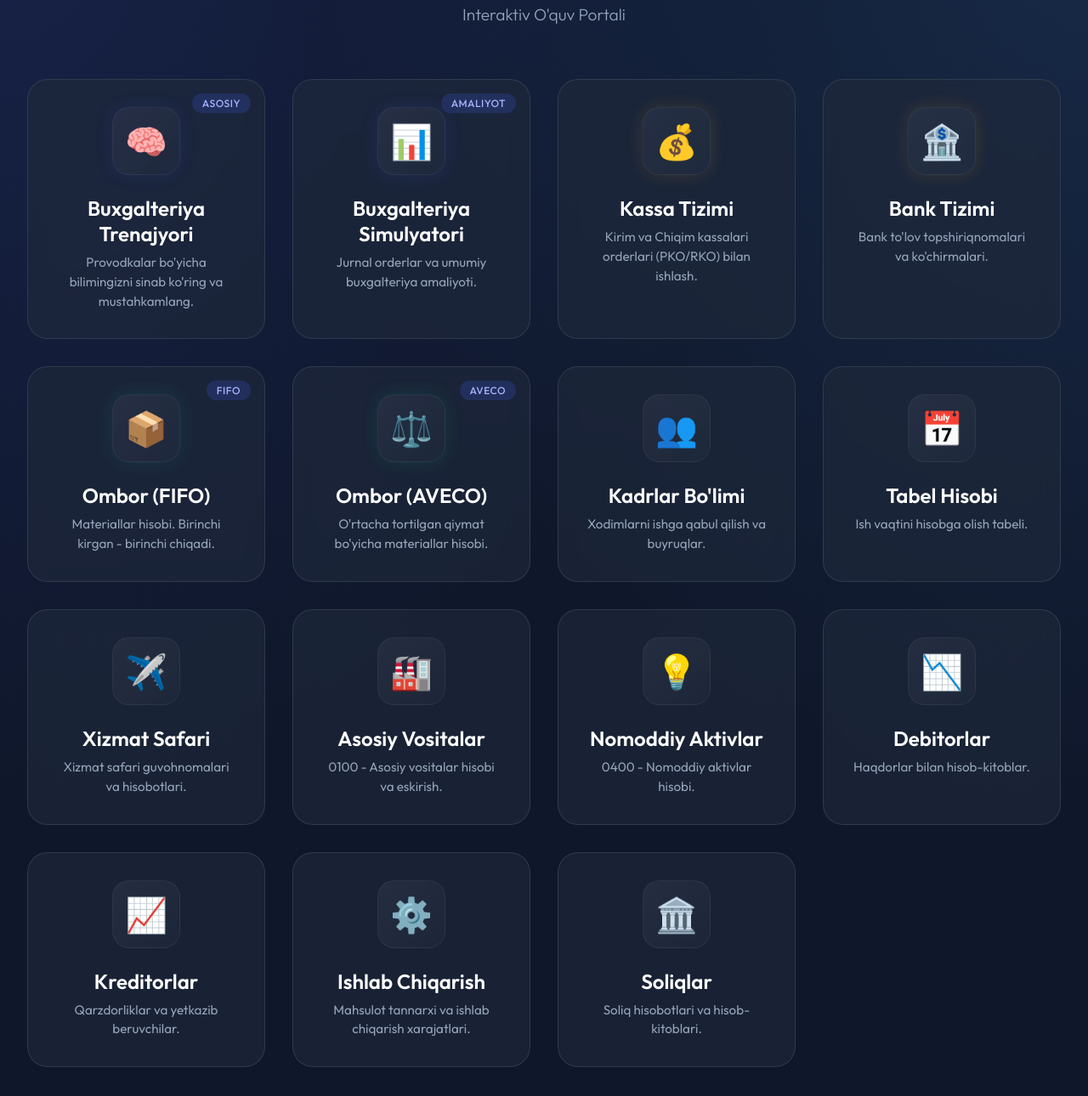
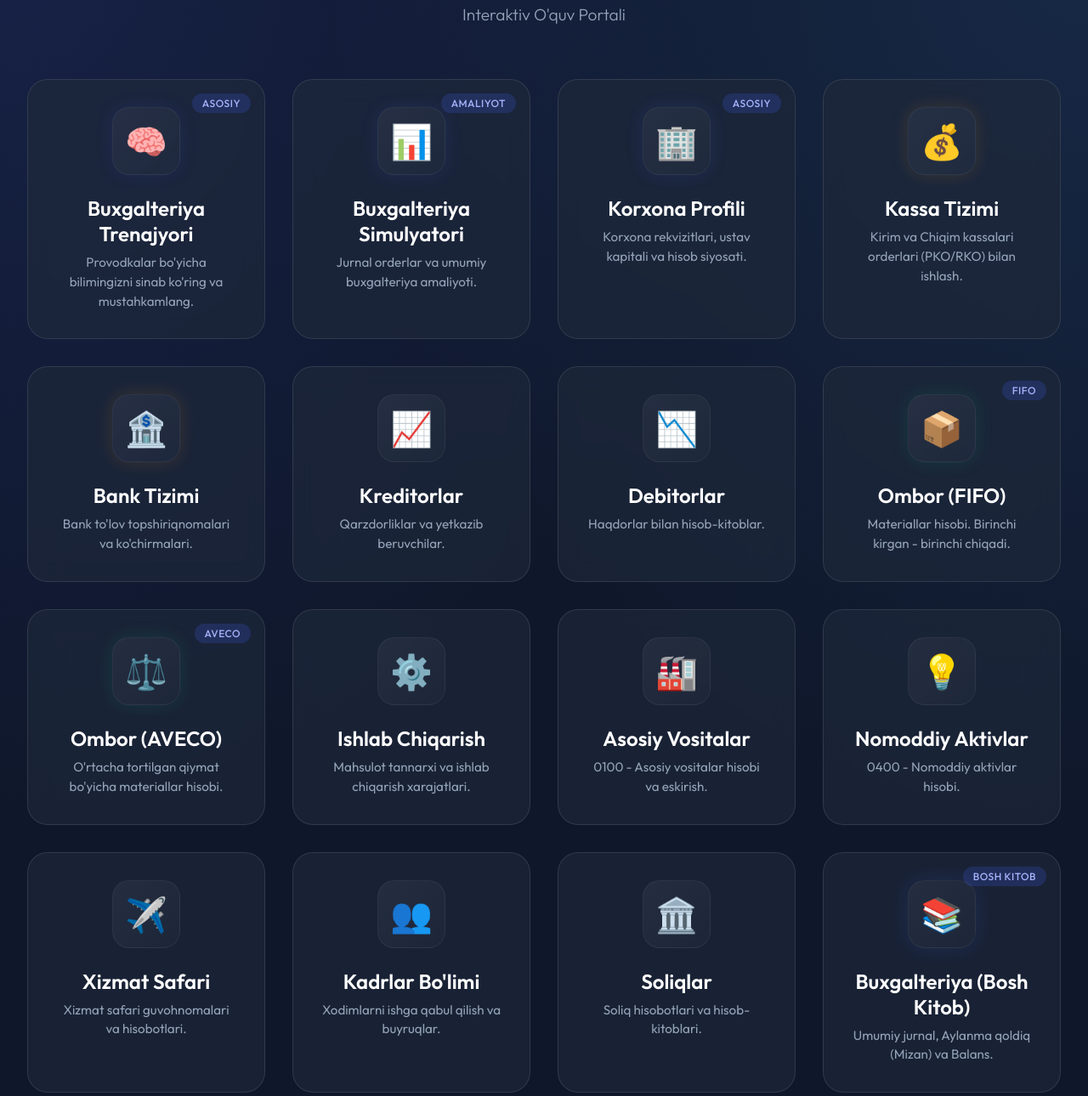
Before and after one commit to shuxratabdullayev-cloud/Bosh-sahifa, a plain HTML site: page index.html in a window 1280 px wide. Shown: the part 95-1385 px from the top of the page at 85% size. Drawn offline with Linux system fonts and the light colour scheme.

Commit message:
Add files via upload

```diff
--- a/index.html
+++ b/index.html
@@ -215,6 +215,14 @@
             <p>Jurnal orderlar va umumiy buxgalteriya amaliyoti.</p>
         </a>
 
+        <!-- Korxona Profili -->
+        <a href="../korxona_profili/index.html" class="card" data-category="buxgalteriya">
+            <span class="tag">Asosiy</span>
+            <div class="icon-box">🏢</div>
+            <h2>Korxona Profili</h2>
+            <p>Korxona rekvizitlari, ustav kapitali va hisob siyosati.</p>
+        </a>
+
         <!-- Pul Mablag'lari -->
         <a href="../kassa_tizimi/index.html" class="card" data-category="kassa">
             <div class="icon-box">💰</div>
@@ -226,6 +234,19 @@
             <div class="icon-box">🏦</div>
             <h2>Bank Tizimi</h2>
             <p>Bank to'lov topshiriqnomalari va ko'chirmalari.</p>
+        </a>
+
+        <!-- Kontragentlar -->
+        <a href="../kreditorlar/index.html" class="card">
+            <div class="icon-box">📈</div>
+            <h2>Kreditorlar</h2>
+            <p>Qarzdorliklar va yetkazib beruvchilar.</p>
+        </a>
+
+        <a href="../debitorlar/index.html" class="card">
+            <div class="icon-box">📉</div>
+            <h2>Debitorlar</h2>
+            <p>Haqdorlar bilan hisob-kitoblar.</p>
         </a>
 
         <!-- Ombor -->
@@ -243,23 +264,11 @@
             <p>O'rtacha tortilgan qiymat bo'yicha materiallar hisobi.</p>
         </a>
 
-        <!-- Kadrlar -->
-        <a href="../kadrlar/index.html" class="card">
-            <div class="icon-box">👥</div>
-            <h2>Kadrlar Bo'limi</h2>
-            <p>Xodimlarni ishga qabul qilish va buyruqlar.</p>
-        </a>
-
-        <a href="../tabel/index.html" class="card">
-            <div class="icon-box">📅</div>
-            <h2>Tabel Hisobi</h2>
-            <p>Ish vaqtini hisobga olish tabeli.</p>
-        </a>
-
-        <a href="../xizmat_safari/index.html" class="card">
-            <div class="icon-box">✈️</div>
-            <h2>Xizmat Safari</h2>
-            <p>Xizmat safari guvohnomalari va hisobotlari.</p>
+        <!-- Ishlab Chiqarish -->
+        <a href="../ishlab_chiqarish/index.html" class="card">
+            <div class="icon-box">⚙️</div>
+            <h2>Ishlab Chiqarish</h2>
+            <p>Mahsulot tannarxi va ishlab chiqarish xarajatlari.</p>
         </a>
 
         <!-- Aktivlar -->
@@ -275,30 +284,30 @@
             <p>0400 - Nomoddiy aktivlar hisobi.</p>
         </a>
 
-        <!-- Kontragentlar -->
-        <a href="../debitorlar/index.html" class="card">
-            <div class="icon-box">📉</div>
-            <h2>Debitorlar</h2>
-            <p>Haqdorlar bilan hisob-kitoblar.</p>
+        <a href="../xizmat_safari/index.html" class="card">
+            <div class="icon-box">✈️</div>
+            <h2>Xizmat Safari</h2>
+            <p>Xizmat safari guvohnomalari va hisobotlari.</p>
         </a>
 
-        <a href="../kreditorlar/index.html" class="card">
-            <div class="icon-box">📈</div>
-            <h2>Kreditorlar</h2>
-            <p>Qarzdorliklar va yetkazib beruvchilar.</p>
-        </a>
-
-        <!-- Boshqalar -->
-        <a href="../ishlab_chiqarish/index.html" class="card">
-            <div class="icon-box">⚙️</div>
-            <h2>Ishlab Chiqarish</h2>
-            <p>Mahsulot tannarxi va ishlab chiqarish xarajatlari.</p>
+        <!-- Kadrlar -->
+        <a href="../kadrlar/index.html" class="card">
+            <div class="icon-box">👥</div>
+            <h2>Kadrlar Bo'limi</h2>
+            <p>Xodimlarni ishga qabul qilish va buyruqlar.</p>
         </a>
 
         <a href="../soliq/index.html" class="card">
             <div class="icon-box">🏛️</div>
             <h2>Soliqlar</h2>
             <p>Soliq hisobotlari va hisob-kitoblari.</p>
+        </a>
+
+        <a href="../buxgalteriya/index.html" class="card" data-category="buxgalteriya">
+            <span class="tag">Bosh Kitob</span>
+            <div class="icon-box">📚</div>
+            <h2>Buxgalteriya (Bosh Kitob)</h2>
+            <p>Umumiy jurnal, Aylanma qoldiq (Mizan) va Balans.</p>
         </a>
     </div>
 
```
